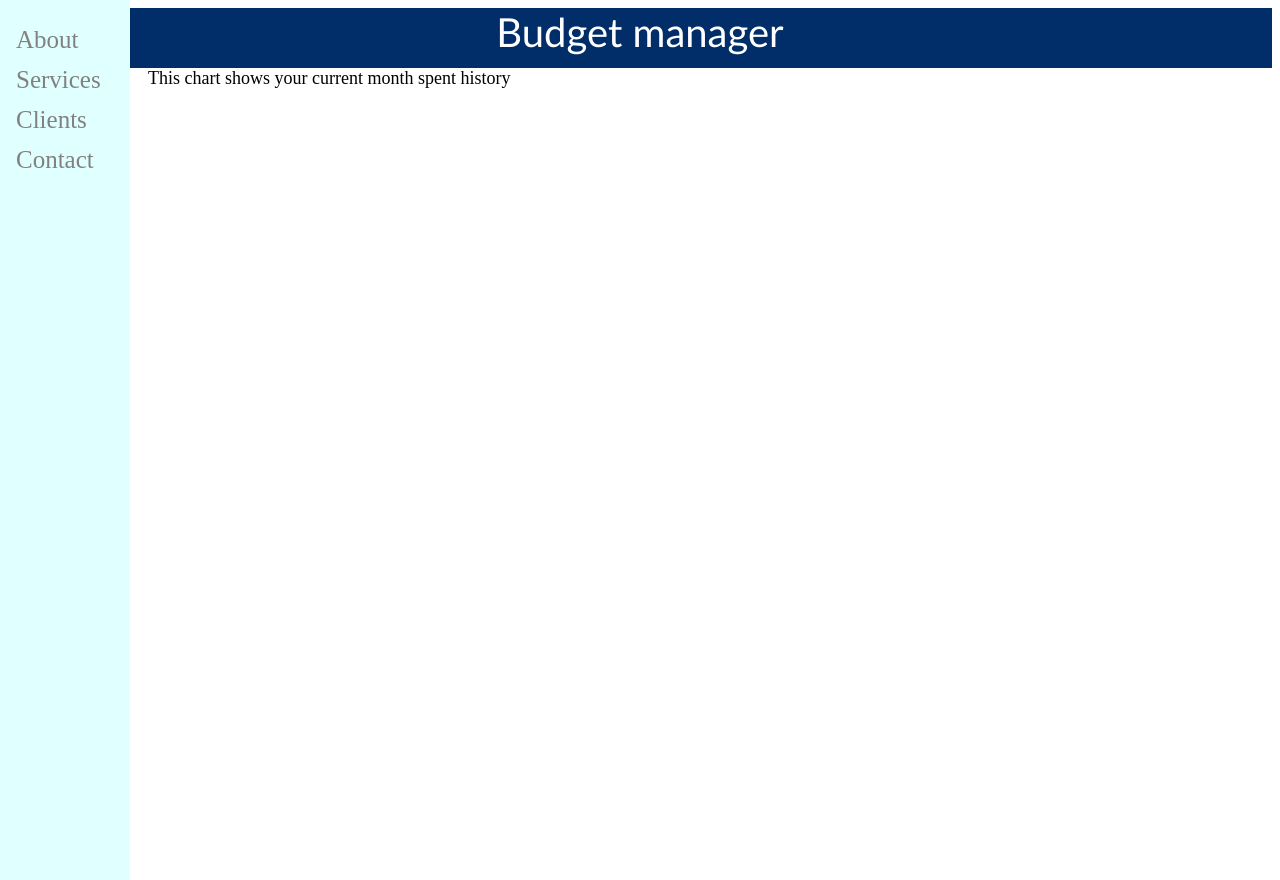
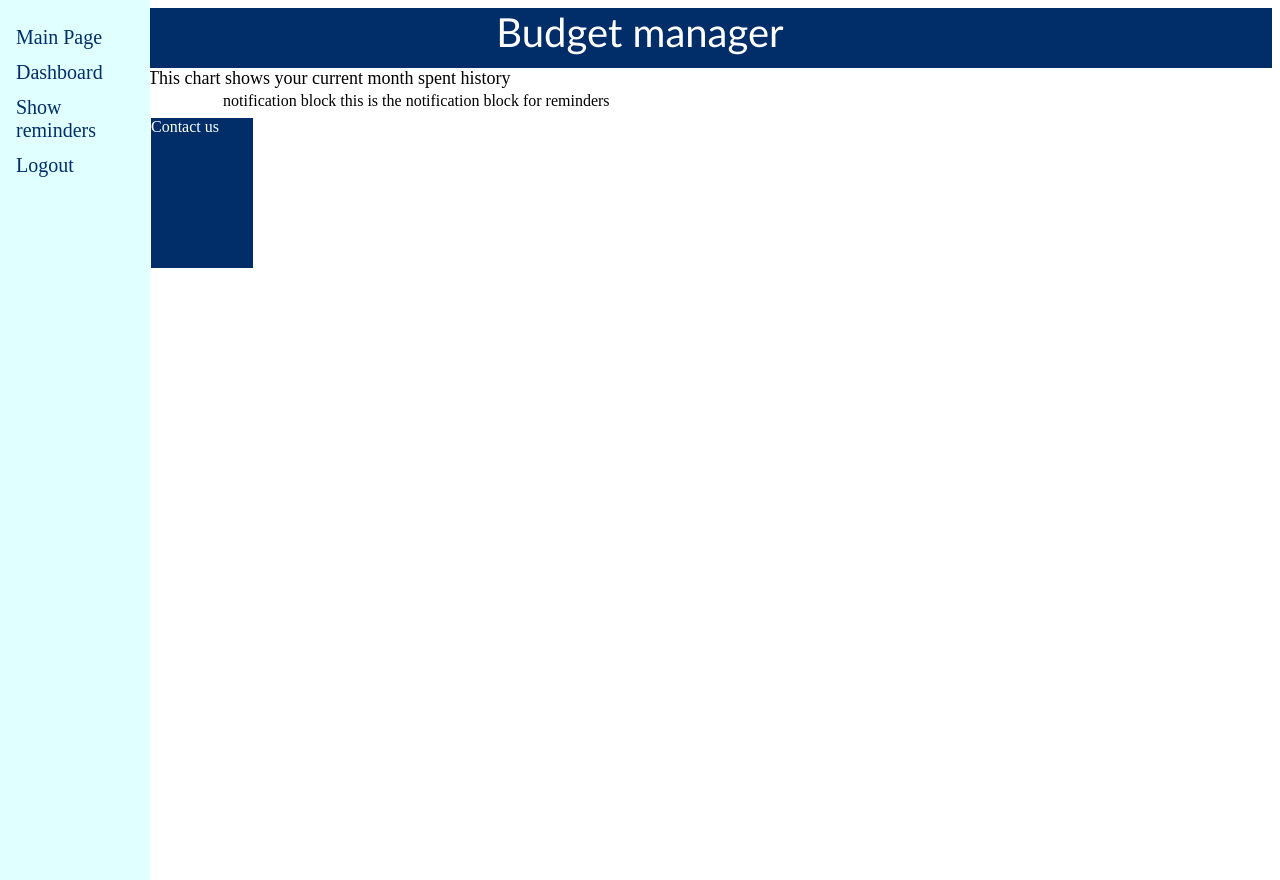
Before and after one commit to ektaarora3501/budget_manager, a Django app: template billing/bill/templates/official.html in a window 1280 px wide. Run offline with Django 3.2, Linux system fonts and the light colour scheme; the template is opened without the code that fills it, so the values that code supplies are empty; some libraries are stand-ins or nearby versions.

Commit message:
Adding routes to templates

```diff
--- a/billing/bill/templates/index.html
+++ b/billing/bill/templates/index.html
@@ -17,7 +17,7 @@
   }
 
 .home{
-  background-color: #ce93d8;
+  background-color:  #012e69;
   height:35px;
 }
 
--- a/billing/bill/templates/official.html
+++ b/billing/bill/templates/official.html
@@ -15,7 +15,7 @@
 <style>
 .sidenav {
   height: 100%;
-  width: 130px;
+  width: 150px;
   position: fixed;
   z-index: 1;
   top: 0;
@@ -28,13 +28,14 @@
 .sidenav a {
   padding: 6px 8px 6px 16px;
   text-decoration: none;
-  font-size: 25px;
-  color: #818181;
+  font-size: 20px;
+  color:  #012e69;
   display: block;
 }
 
 .sidenav a:hover {
-  color: #f1f1f1;
+  color: #7482b8;
+
 }
 
 .main {
@@ -55,22 +56,27 @@ color:white;
 
 
 #myDiv{
-  margin-top: 10%;
+  margin-top: 4%;
+}
+
+.arrange{
+  max-width: 40%;
 }
 
 .footer{
   height:150px;
   background-color:#012e69;
-  width:100%;
-  margin-top: 40%;
+  width:150%;
+  color: white;
 }
 
 #test{
   width: 100%;
 }
 
-
-
+#myDiv,#notify{
+  display: inline-block;
+}
 </style>
 </head>
 <body onunload="">
@@ -79,26 +85,40 @@ color:white;
   </div>
 
   <div class="sidenav">
-  <a href="#about">About</a>
-  <a href="#services">Services</a>
-  <a href="#clients">Clients</a>
-  <a href="#contact">Contact</a>
+  <a href="{% url 'main-page' user %}">Main Page</a>
+  <a href="{% url 'dashboard' user month %}">Dashboard</a>
+  <a href="{% url 'show_all' user %}">Show reminders</a>
+  <a href="{% url 'logout' user %}">Logout</a>
 </div>
 <div class="main">
   This chart shows your current month spent history
   <table>
     <tr>
     <td>
-  <div id='myDiv'>
+  <div id='myDiv'></div>
+  </td>
+  <td>
+    <div id="notify">
+      notification block
+      this is the notification block for reminders
     </div>
   </td>
 </tr>
-<tr>
-  <td>
+  <tr>
+    <td>
     <div id='test'>
     </div>
+
 </td>
+</tr>
+<tr>
+<td>
+  <div class="footer">
+    Contact us
+  </div>
 
+</td>
+</tr>
   <script>
 {% if sts %}
   var b=[];
@@ -119,7 +139,7 @@ color:white;
 
   var layout = {
   height: 500,
-  width: 600
+  width: 600,
   };
 
   Plotly.newPlot('myDiv', data, layout);
@@ -141,7 +161,7 @@ color:white;
 
     var layout = {
     height: 500,
-    width: 800,
+    width: 1000,
     };
 
 
@@ -155,6 +175,7 @@ color:white;
       no budget to display
     </div>
   {% endif %}
+
 </div>
 
 </body>
--- a/billing/bill/templates/remind_form.html
+++ b/billing/bill/templates/remind_form.html
@@ -1 +1,5 @@
 {% extends 'user_form.html' %}
+{% block title %}
+  add reminders
+</title>
+{% endblock %}
```
Also changed, not shown: billing/bill/templates/dashboard.html (+4 -3 lines), billing/bill/templates/remind_show.html (+11 -10 lines).
